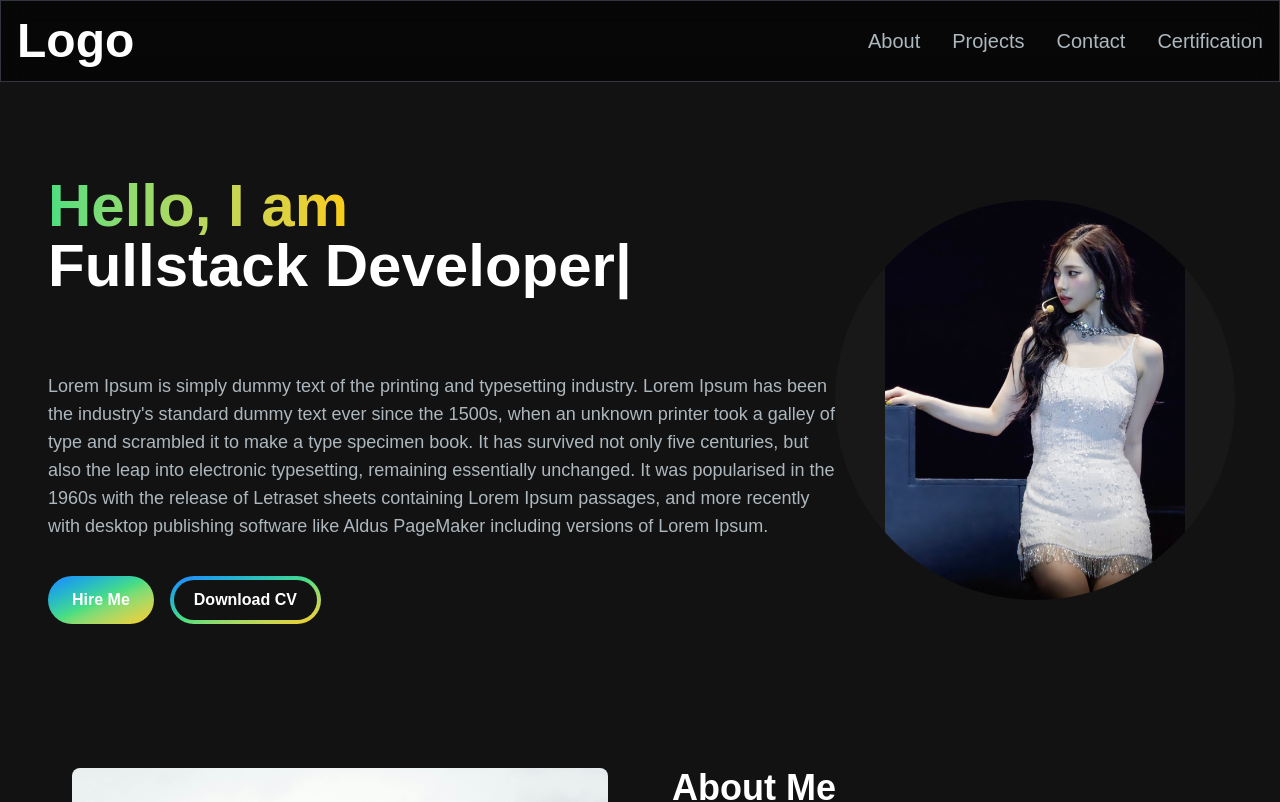
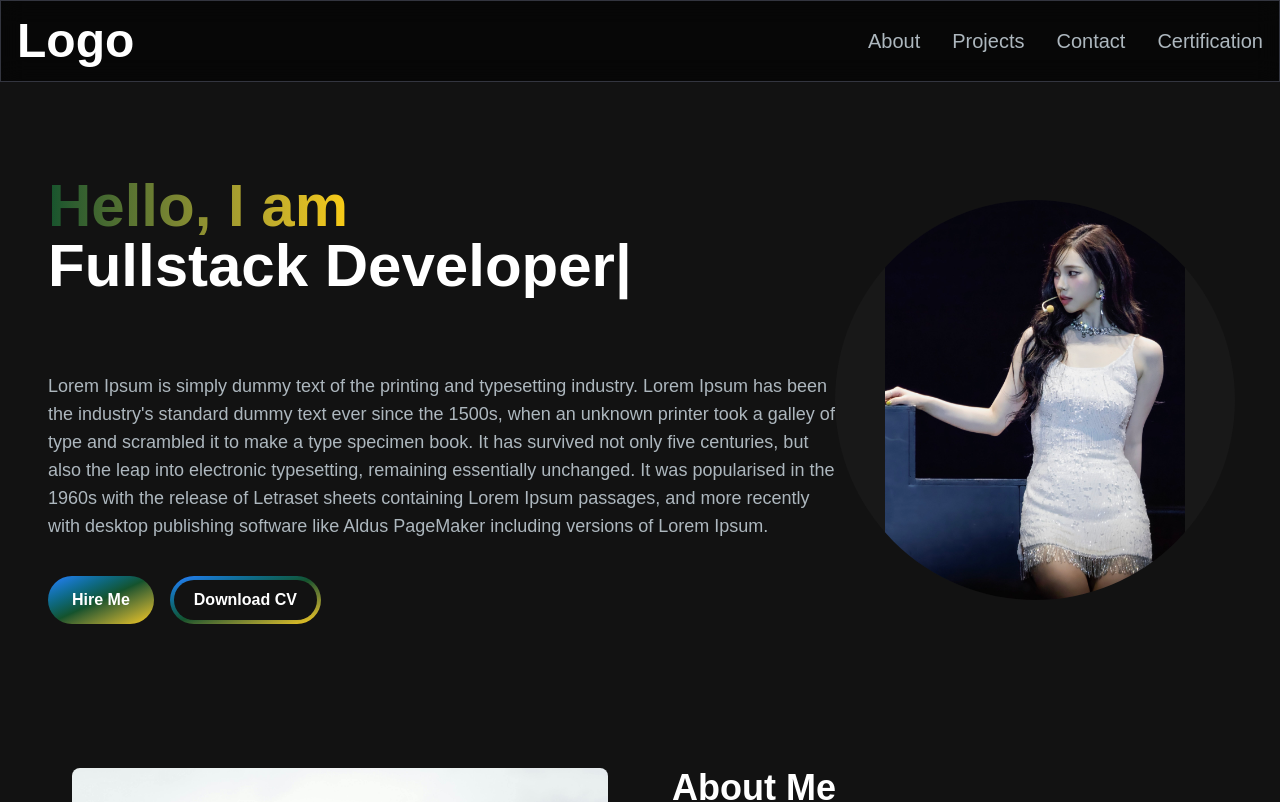
Before and after one commit to honambsn/UI-practice, a Next.js app in the folder My Portfolio/portfolio/: page / in a window 1280 px wide. Shown: the top 802 px of the page. Built offline with nearby package versions, Linux system fonts and the light colour scheme.

Commit message:
update css

```diff
--- a/My Portfolio/portfolio/app/components/EmailSection.tsx
+++ b/My Portfolio/portfolio/app/components/EmailSection.tsx
@@ -49,11 +49,11 @@ const EmailSection = () => {
 
           <div className="social flex flex-row gap-2">
             <Link href="https://github.com" target="_blank">
-              <Image src={GithubIcon} alt='Github Icon'/>
+              <Image src={GithubIcon} alt='Github Icon' className='duration-200 hover:scale-110'/>
             </Link>
 
             <Link href="https://linkedin.com" target="_blank">
-              <Image src={LinkedinIcon} alt='Linkedin Icon'/>
+              <Image src={LinkedinIcon} alt='Linkedin Icon' className='duration-200 hover:scale-110'/>
             </Link>
           </div>
 
@@ -84,7 +84,7 @@ const EmailSection = () => {
               />
             </div>
 
-            <button type='submit' className='bg-purple-500 hover:bg-purple-600 text-white font-medium py-2.5 px-5 rounded-lg w-full'>
+            <button type='submit' className='bg-primary hover:bg-purple-800 cursor-pointer text-white font-medium py-2.5 px-5 rounded-lg w-full duration-300 hover:scale-105'>
               Send Message
             </button>
             {
@@ -102,5 +102,3 @@ const EmailSection = () => {
 }
 
 export default EmailSection
-
-//https://youtu.be/Kb1f5bvF6f4?list=PLaYsth8JnnBRRuHargaQ3o7md60bOTNak&t=6579
--- a/My Portfolio/portfolio/app/components/HeroSection.tsx
+++ b/My Portfolio/portfolio/app/components/HeroSection.tsx
@@ -68,9 +68,9 @@ const HeroSection: React.FC = () => {
 
                     {/* <div className="flex flex-col sm:flex-row gap-4"> */}
                     <div>
-                        <button className="px-6 py-3 w-full sm:w-fit rounded-full mr-4 bg-gradient-to-br from-blue-500 via-primary to-secondary hover:from-blue-600 hover:via-purple-600 hover:to-pink-600 hover:scale-105 transition-all duration-300 text-white cursor-pointer font-semibold">Hire Me</button>
+                        <button className="px-6 py-3 w-full sm:w-fit rounded-full mr-4 bg-gradient-to-br from-blue-500 via-primary to-secondary hover:from-blue-600 hover:via-purple-600 hover:to-pink-600 hover:scale-105 transition-all duration-300 text-white cursor-pointer font-semibold hover:scale-110">Hire Me</button>
 
-                        <button className="px-1 py-1 w-full sm:w-fit rounded-full bg-gradient-to-br from-blue-500 via-primary to-secondary hover:scale-105 hover:bg-slate-800 text-white mt-3 cursor-pointer">
+                        <button className="px-1 py-1 w-full sm:w-fit rounded-full bg-gradient-to-br from-blue-500 via-primary to-secondary hover:scale-105 hover:bg-slate-800 text-white mt-3 cursor-pointer hover:scale-110 duration-300">
                           <span className="block bg-[#121212] hover:bg-gradient-to-r hover:from-blue-500 hover:via-purple-500 hover:to-pink-500 rounded-full px-5 py-2 font-semibold">
                             Download CV</span></button>
                     </div>
@@ -100,3 +100,6 @@ const HeroSection: React.FC = () => {
 
 
 export default HeroSection
+
+
+//https://youtu.be/Kb1f5bvF6f4?list=PLaYsth8JnnBRRuHargaQ3o7md60bOTNak&t=7069
--- a/My Portfolio/portfolio/app/components/ProjectTag.tsx
+++ b/My Portfolio/portfolio/app/components/ProjectTag.tsx
@@ -8,8 +8,8 @@ type ProjectTagProps = {
 
 const ProjectTag = ({name, onClick, isSelected} : ProjectTagProps) => {
     const buttonStyles = isSelected
-    ? "text-white bg-purple-500"
-    : "text-[#adb7be] border-slate-600 hover:border-white"
+    ? "text-white bg-primary"
+    : "text-[#adb7be] border-slate-600 hover:border-white hover:scale-110 duration-300"
     return (
         <button type='button' className={`${buttonStyles} rounded-full border-2 px-6 py-3 text-xl focus:outline-none focus:ring-2 focus:ring-purple-500 cursor-pointer`} onClick={() => onClick(name)}
         >
--- a/My Portfolio/portfolio/app/components/ProjectsSection.tsx
+++ b/My Portfolio/portfolio/app/components/ProjectsSection.tsx
@@ -82,7 +82,7 @@ const ProjectsSection = () => {
             My Projects
         </h2>
 
-        <div className='text-white flex flex-row justify-center items-center gap-2 py-6'>
+        <div className='text-white flex flex-row justify-center items-center gap-8 py-6'>
             <ProjectTag onClick={handleTagChange} name="All" isSelected={tag === "All"}/>
 
             <ProjectTag onClick={handleTagChange} name="Web" isSelected={tag === "Web"}/>
--- a/My Portfolio/portfolio/app/globals.css
+++ b/My Portfolio/portfolio/app/globals.css
@@ -11,7 +11,7 @@
   --font-sans: var(--font-geist-sans);
   --font-mono: var(--font-geist-mono);
 
-  --color-primary: #4ade80;
+  --color-primary: #14532d;
   --color-secondary: #facc15;
 }
 
--- a/My Portfolio/portfolio/package.json
+++ b/My Portfolio/portfolio/package.json
@@ -24,9 +24,11 @@
     "@types/node": "^20",
     "@types/react": "^19",
     "@types/react-dom": "^19",
+    "autoprefixer": "^10.5.0",
     "eslint": "^9",
     "eslint-config-next": "16.1.6",
-    "tailwindcss": "^4",
+    "postcss": "^8.5.10",
+    "tailwindcss": "^4.2.2",
     "typescript": "^5"
   }
 }
--- /dev/null
+++ b/My Portfolio/portfolio/tailwind.config.ts
@@ -0,0 +1,12 @@
+const tailwindConfig = {
+  theme: {
+    extend: {
+      colors: {
+        primary: "#4ade80",
+        secondary: "#facc15",
+      },
+    },
+  },
+};
+
+export default tailwindConfig;
```
Also changed, not shown: 1 other file (tests, documents, lock files or other folders).
